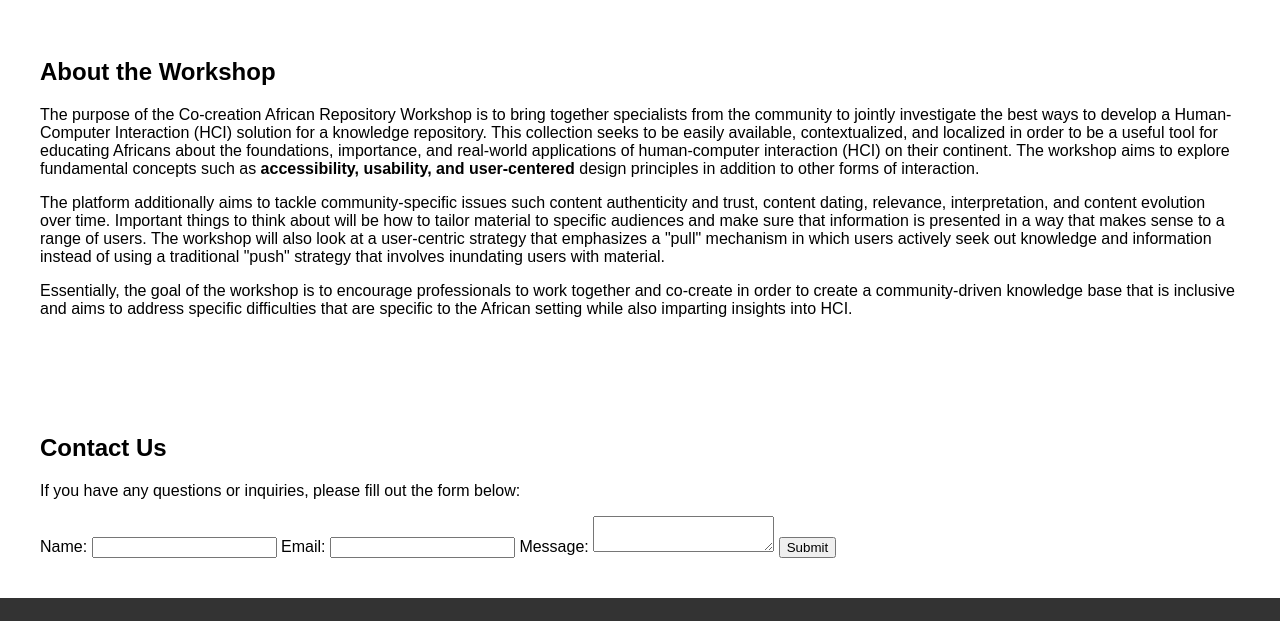
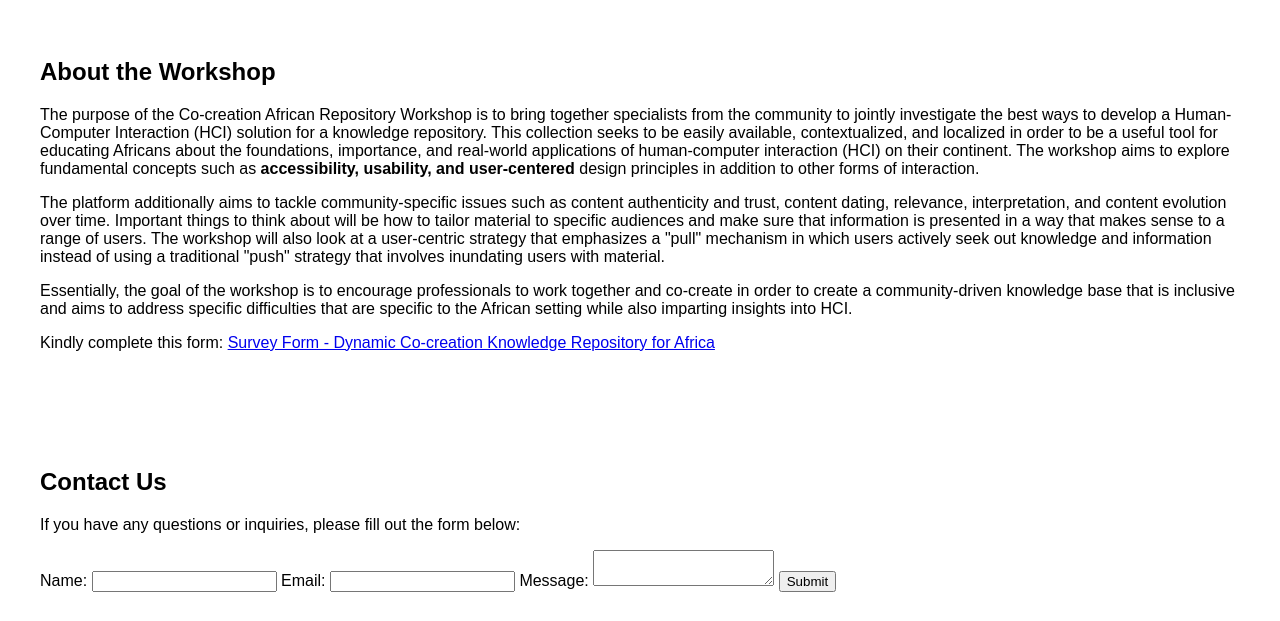
Before and after one commit to OhuePeter/African-Repository-Workshop, a plain HTML site: page index.html in a window 1280 px wide. Shown: the part 156-777 px from the top of the page. Drawn offline with Linux system fonts and the light colour scheme.

Commit message:
Update index.html
Added the link to survey

```diff
--- a/index.html
+++ b/index.html
@@ -23,8 +23,9 @@
     <section id="about">
         <h2>About the Workshop</h2>
         <p>The purpose of the Co-creation African Repository Workshop is to bring together specialists from the community to jointly investigate the best ways to develop a Human-Computer Interaction (HCI) solution for a knowledge repository. This collection seeks to be easily available, contextualized, and localized in order to be a useful tool for educating Africans about the foundations, importance, and real-world applications of human-computer interaction (HCI) on their continent. The workshop aims to explore fundamental concepts such as <b>accessibility, usability, and user-centered</b> design principles in addition to other forms of interaction.</p>
-        <p>The platform additionally aims to tackle community-specific issues such content authenticity and trust, content dating, relevance, interpretation, and content evolution over time. Important things to think about will be how to tailor material to specific audiences and make sure that information is presented in a way that makes sense to a range of users. The workshop will also look at a user-centric strategy that emphasizes a "pull" mechanism in which users actively seek out knowledge and information instead of using a traditional "push" strategy that involves inundating users with material.</p>
+        <p>The platform additionally aims to tackle community-specific issues such as content authenticity and trust, content dating, relevance, interpretation, and content evolution over time. Important things to think about will be how to tailor material to specific audiences and make sure that information is presented in a way that makes sense to a range of users. The workshop will also look at a user-centric strategy that emphasizes a "pull" mechanism in which users actively seek out knowledge and information instead of using a traditional "push" strategy that involves inundating users with material.</p>
         <p>Essentially, the goal of the workshop is to encourage professionals to work together and co-create in order to create a community-driven knowledge base that is inclusive and aims to address specific difficulties that are specific to the African setting while also imparting insights into HCI.</p>
+        <p>Kindly complete this form: <a href="https://docs.google.com/forms/d/e/1FAIpQLSfNTuS_d9vG010W07N0HG3vSAwKLGcXN6g6B_F4WqSM14ak4A/viewform">Survey Form - Dynamic Co-creation Knowledge Repository for Africa</a></p>
     </section>
 
 
```
